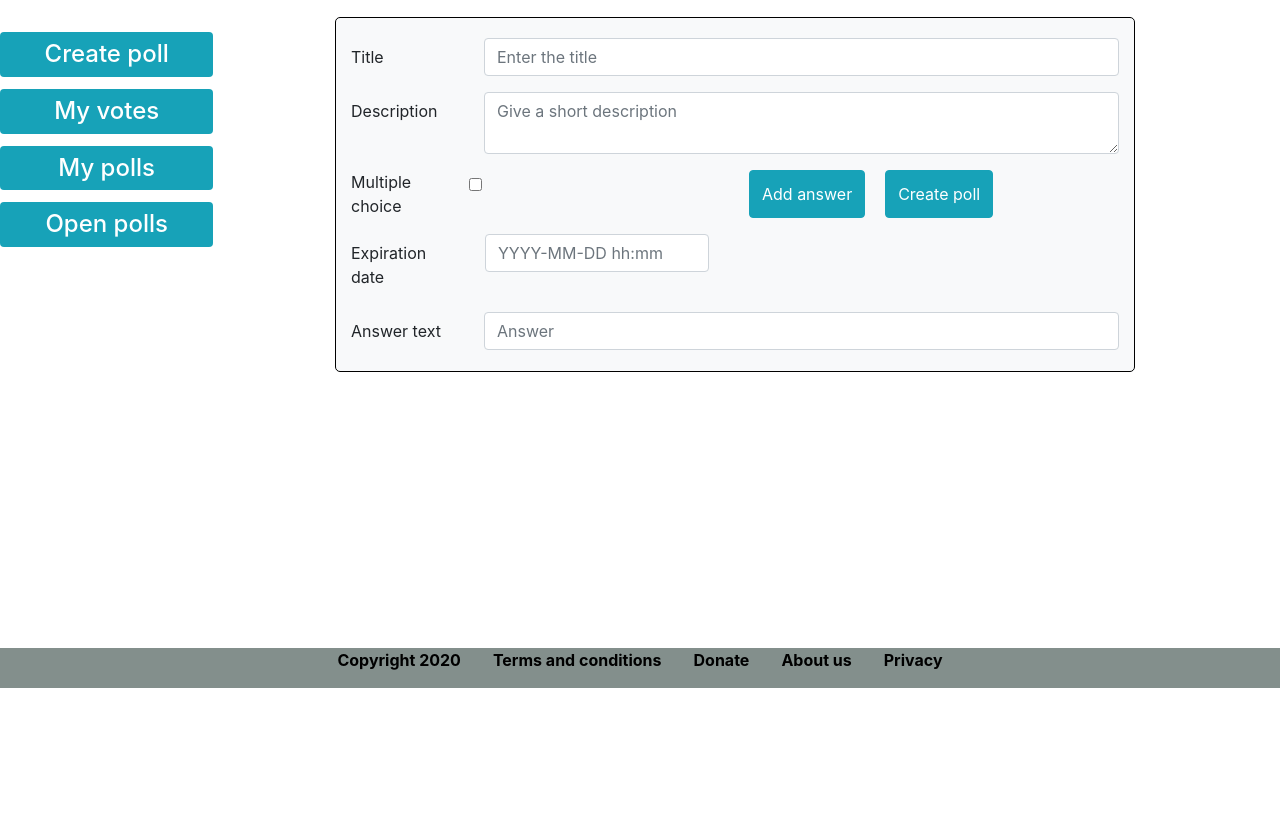
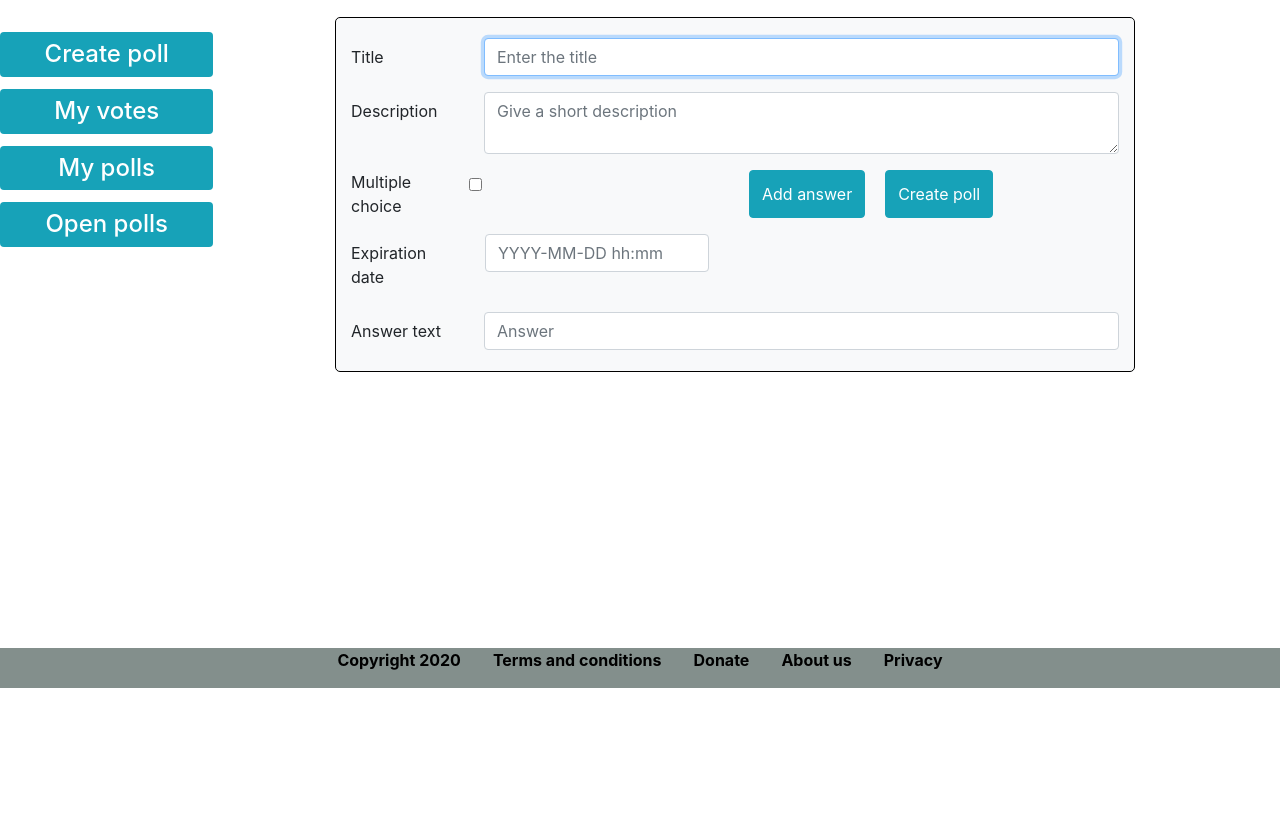
Before and after one commit to IuvenisWebDev/Poll-i, a website: page html/home.html in a window 1280 px wide. Shown: the part 112-940 px from the top of the page. Drawn offline with nearby package versions, Linux system fonts and the light colour scheme.

Commit message:
add autofocus, empty div for polloptions

```diff
--- a/html/home.html
+++ b/html/home.html
@@ -49,7 +49,7 @@
             <div class="form-group row">
                 <label for="poll-title" class="col-sm-2 col-form-label">Title</label>
                 <div class="col-sm-10">
-                    <input type="text" name="title" class="form-control" id="poll-title" placeholder="Enter the title">
+                    <input autofocus type="text" name="title" class="form-control" id="poll-title" placeholder="Enter the title">
                 </div>
             </div>
             <div class="form-group row">
@@ -76,6 +76,7 @@
                         <input type="text" name="title" class="form-control" id="poll-answer" placeholder="Answer">
                 </div>
             </div>
+            <div id="poll-options-new"></div>
         <div>
     </div>
 
```
